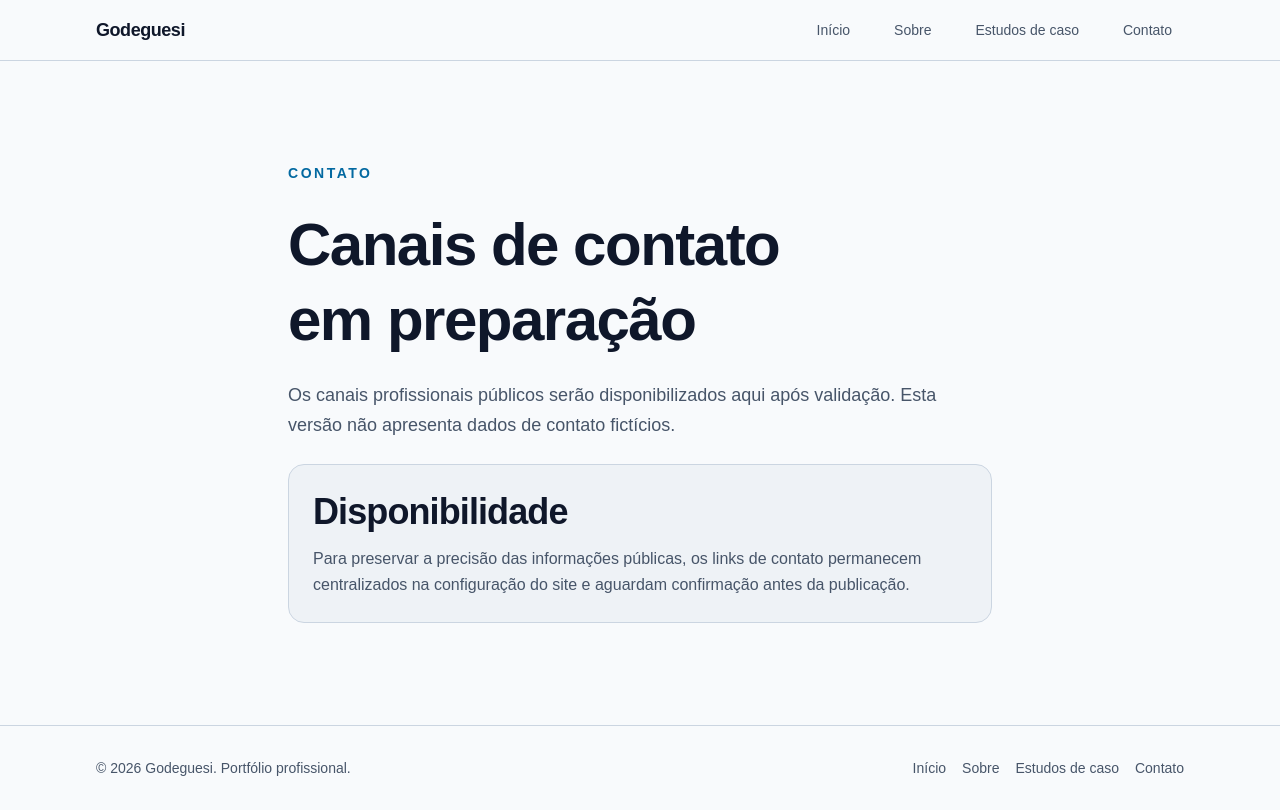
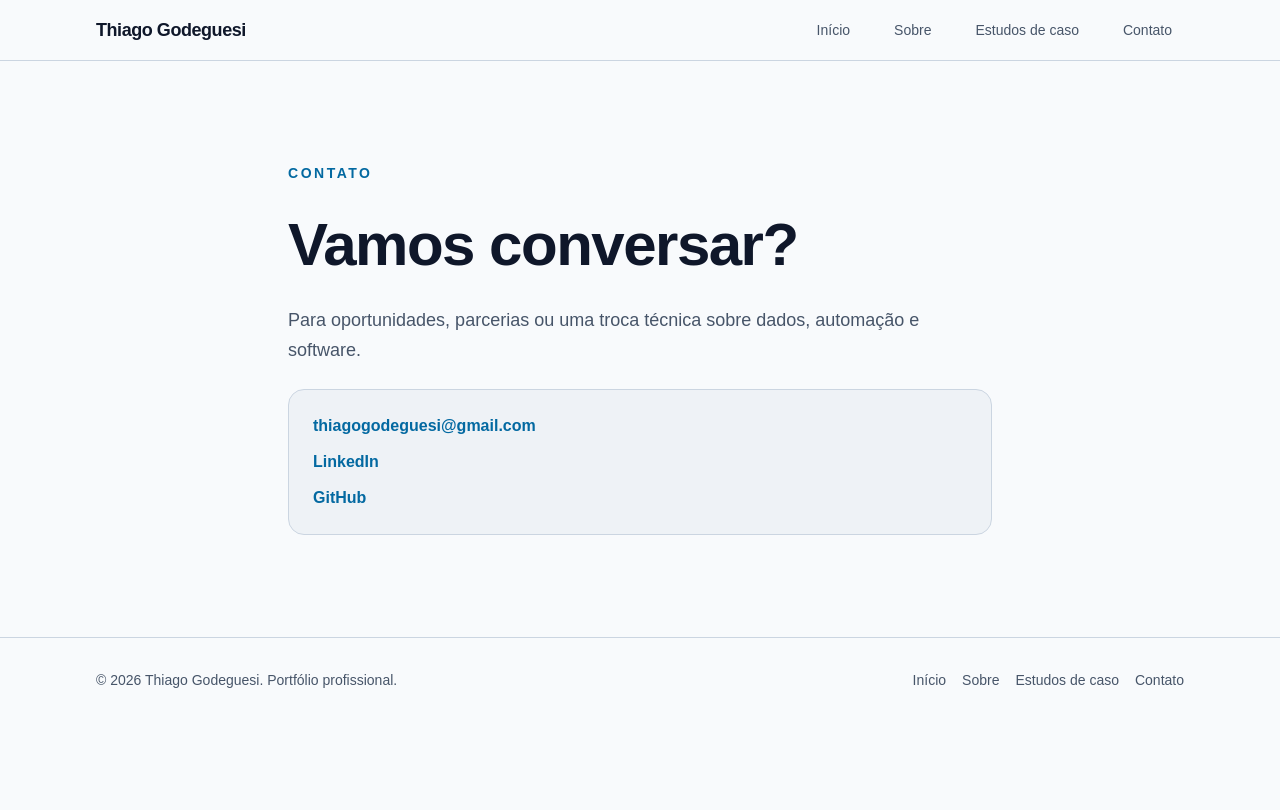
Before and after one commit to thiagogodeguesi/Godeguesi, a Next.js app: page /contato in a window 1280 px wide. Built offline with nearby package versions, Linux system fonts and the light colour scheme; no server answers.

Commit message:
fix: update professional name and contact channels

```diff
--- a/src/app/contato/page.tsx
+++ b/src/app/contato/page.tsx
@@ -2,5 +2,6 @@ import type { Metadata } from "next";
 import React from "react";
 import { SiteLayout } from "@/components/layout/SiteLayout";
 import { Container, Heading, Text } from "@/components/ui";
+import { siteConfig } from "@/content/site";
 export const metadata: Metadata = { title: "Contato", description: "Canais públicos de contato profissional do Godeguesi." };
-export default function ContactPage() { return <SiteLayout><Container className="max-w-reading py-section"><article className="space-y-6"><p className="text-sm font-semibold uppercase tracking-[0.18em] text-accent">Contato</p><Heading level={1}>Canais de contato em preparação</Heading><Text size="lg">Os canais profissionais públicos serão disponibilizados aqui após validação. Esta versão não apresenta dados de contato fictícios.</Text><section className="rounded-card border border-border bg-surface-subtle p-6"><Heading level={2} className="text-2xl">Disponibilidade</Heading><Text className="mt-3">Para preservar a precisão das informações públicas, os links de contato permanecem centralizados na configuração do site e aguardam confirmação antes da publicação.</Text></section></article></Container></SiteLayout>; }
+export default function ContactPage() { return <SiteLayout><Container className="max-w-reading py-section"><article className="space-y-6"><p className="text-sm font-semibold uppercase tracking-[0.18em] text-accent">Contato</p><Heading level={1}>Vamos conversar?</Heading><Text size="lg">Para oportunidades, parcerias ou uma troca técnica sobre dados, automação e software.</Text><section aria-label="Canais de contato" className="rounded-card border border-border bg-surface-subtle p-6"><ul className="space-y-3"><li><a className="font-semibold text-accent hover:text-accent-strong" href={`mailto:${siteConfig.contacts.email}`}>{siteConfig.contacts.email}</a></li><li><a className="font-semibold text-accent hover:text-accent-strong" href={siteConfig.contacts.linkedin} rel="noopener noreferrer" target="_blank">LinkedIn</a></li><li><a className="font-semibold text-accent hover:text-accent-strong" href={siteConfig.contacts.github} rel="noopener noreferrer" target="_blank">GitHub</a></li></ul></section></article></Container></SiteLayout>; }
--- a/src/components/layout/SiteFooter.tsx
+++ b/src/components/layout/SiteFooter.tsx
@@ -7,7 +7,7 @@ export function SiteFooter() {
   return (
     <footer className="border-t border-border py-8">
       <Container className="flex flex-col gap-5 text-sm text-muted sm:flex-row sm:items-center sm:justify-between">
-        <p>© {new Date().getFullYear()} {siteConfig.name}. Portfólio profissional.</p>
+        <p>© {new Date().getFullYear()} {siteConfig.professionalName}. Portfólio profissional.</p>
         <nav aria-label="Rodapé" className="flex flex-wrap gap-x-4 gap-y-2">
           {siteConfig.navigation.map((item) => <Link className="hover:text-foreground" href={item.href} key={item.href}>{item.label}</Link>)}
         </nav>
--- a/src/components/layout/SiteHeader.tsx
+++ b/src/components/layout/SiteHeader.tsx
@@ -11,7 +11,7 @@ export function SiteHeader() {
     <header className="sticky top-0 z-header border-b border-border bg-background/95 py-3 backdrop-blur-sm">
       <Container className="flex flex-wrap items-center justify-between gap-3">
         <Link className="text-lg font-semibold tracking-tight text-foreground" href="/">
-          {siteConfig.name}
+          {siteConfig.professionalName}
         </Link>
         <Button aria-controls="primary-navigation" aria-expanded={open} className="sm:hidden" onClick={() => setOpen((value) => !value)} variant="secondary">
           Menu
--- a/src/content/site.ts
+++ b/src/content/site.ts
@@ -10,7 +10,11 @@ export const siteConfig = {
     { href: "/estudos-de-caso", label: "Estudos de caso" },
     { href: "/contato", label: "Contato" },
   ],
-  contacts: [] as const,
+  contacts: {
+    email: "thiagogodeguesi@gmail.com",
+    linkedin: "https://www.linkedin.com/in/thiagogodeguesi",
+    github: "https://github.com/thiagogodeguesi",
+  },
 } as const;
 
 export const professionalProfile = {
```
